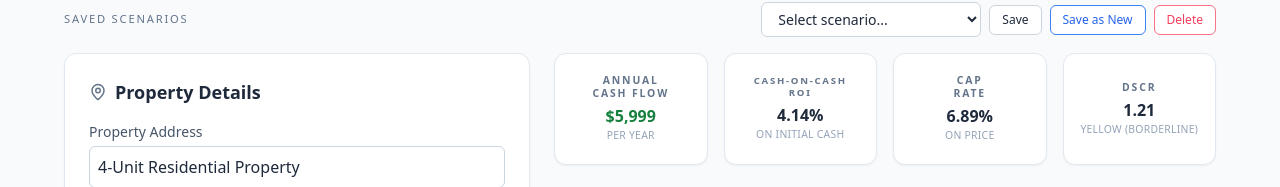
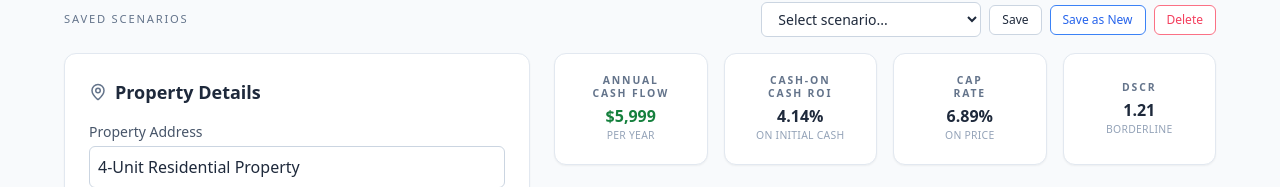
Before and after one commit to Teamsarrow/Multifamily-ROI-analyzer, a React (Vite) app: page / in a window 1280 px wide. Shown: the part 144-331 px from the top of the page. Built offline with nearby package versions, Linux system fonts and the light colour scheme; the HTML template or start-up script is replaced by a standard one.

Commit message:
Update App.jsx

```diff
--- a/src/App.jsx
+++ b/src/App.jsx
@@ -140,10 +140,10 @@ const App = () => {
     dscr === 0
       ? "N/A"
       : dscr < 1.2
-      ? "Red (Below Lender Min.)"
+      ? "Below Lender Min."
       : dscr < 1.35
-      ? "Yellow (Borderline)"
-      : "Green (Strong)";
+      ? "Borderline"
+      : "Strong";
 
   // --- Scenario persistence (localStorage) ---
 
@@ -859,8 +859,8 @@ ${unitMixDetails}
 
   {/* Cash-on-Cash ROI */}
   <div className="kpi-box bg-white rounded-xl shadow-sm border border-slate-200 text-center h-28 flex flex-col justify-center">
-    <div className="kpi-title-long text-[0.6rem] font-semibold tracking-[0.18em] uppercase text-slate-500 leading-tight">
-      Cash-on-Cash<br />ROI
+    <div className="kpi-title-long text-[0.65rem] font-semibold tracking-[0.18em] uppercase text-slate-500 leading-tight">
+      Cash-on<br />Cash ROI
     </div>
 
     <div className="kpi-value mt-1 font-extrabold text-slate-800">
```
